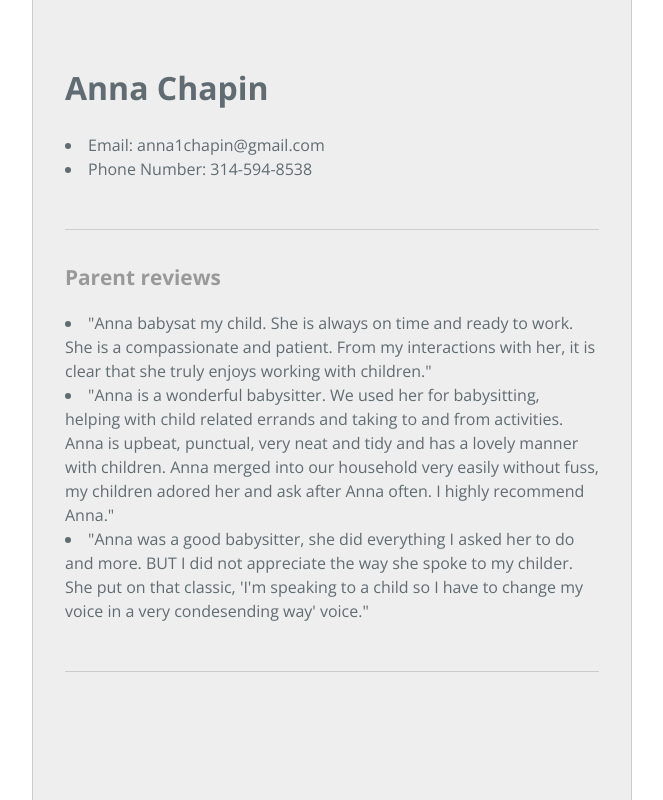
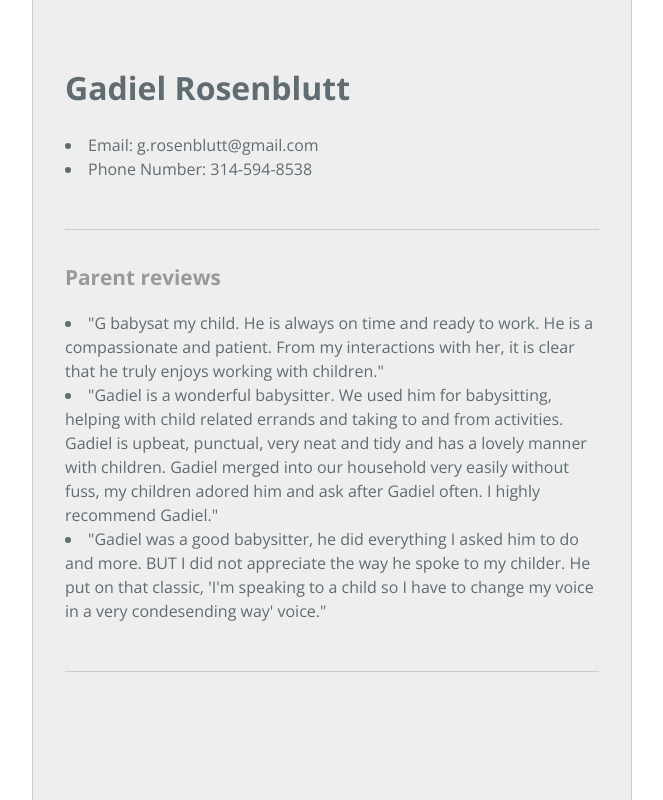
Before and after one commit to jacobfrank96/Anna, a plain HTML site: page index.html in a window 1280 px wide. Shown: the whole page, without its empty margins (308-971 px from the left). Drawn offline with nearby package versions, Linux system fonts and the light colour scheme.

Commit message:
Update index.html

```diff
--- a/index.html
+++ b/index.html
@@ -2,7 +2,7 @@
 <html lang="en-us">
   <head>
     <meta charset="UTF-8">
-    <title>Anna Chapin</title>
+    <title>Gadiel Rosenblutt</title>
     <meta name="viewport" content="width=device-width, initial-scale=1">
     <link rel="stylesheet" type="text/css" href="stylesheets/normalize.css" media="screen">
     <link href='https://fonts.googleapis.com/css?family=Open+Sans:400,700' rel='stylesheet' type='text/css'>
@@ -12,8 +12,8 @@
     <div class="container">
 
       <section class="page-header">
-        <h1 class="project-name">Anna Chapin</h1>
-        <li>Email: anna1chapin@gmail.com</li>
+        <h1 class="project-name">Gadiel Rosenblutt</h1>
+        <li>Email: g.rosenblutt@gmail.com</li>
         <li>Phone Number: 314-594-8538</li>
 
       </section>
@@ -25,9 +25,9 @@
           <hr>
 
           <h2>Parent reviews</h2>
-          <li>"Anna babysat my child. She is always on time and ready to work. She is a compassionate and patient. From my interactions with her, it is clear that she truly enjoys working with children."</li>
-          <li>"Anna is a wonderful babysitter. We used her for babysitting, helping with child related errands and taking to and from activities. Anna is upbeat, punctual, very neat and tidy and has a lovely manner with children. Anna merged into our household very easily without fuss, my children adored her and ask after Anna often. I highly recommend Anna."</li>
-          <li>"Anna was a good babysitter, she did everything I asked her to do and more. BUT I did not appreciate the way she spoke to my childer. She put on that classic, 'I'm speaking to a child so I have to change my voice in a very condesending way' voice."</li>
+          <li>"G babysat my child. He is always on time and ready to work. He is a compassionate and patient. From my interactions with her, it is clear that he truly enjoys working with children."</li>
+          <li>"Gadiel is a wonderful babysitter. We used him for babysitting, helping with child related errands and taking to and from activities. Gadiel is upbeat, punctual, very neat and tidy and has a lovely manner with children. Gadiel merged into our household very easily without fuss, my children adored him and ask after Gadiel often. I highly recommend Gadiel."</li>
+          <li>"Gadiel was a good babysitter, he did everything I asked him to do and more. BUT I did not appreciate the way he spoke to my childer. He put on that classic, 'I'm speaking to a child so I have to change my voice in a very condesending way' voice."</li>
 
 
         </ul>
```
